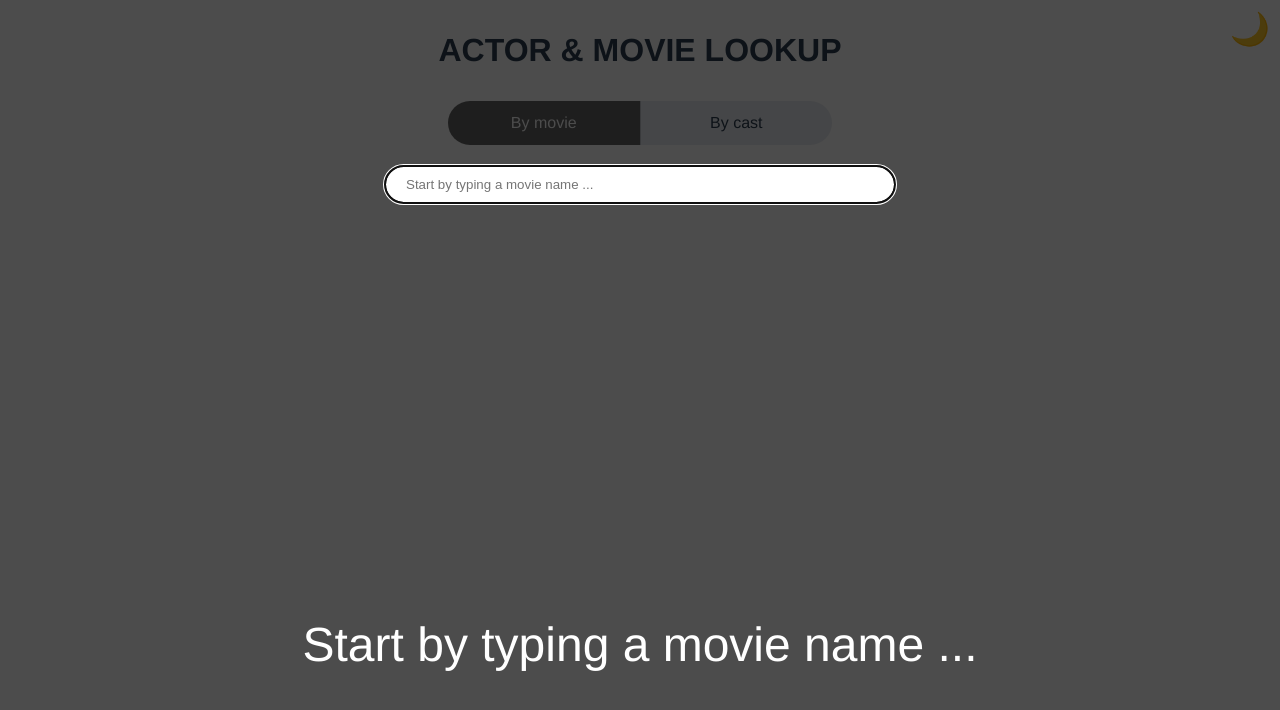
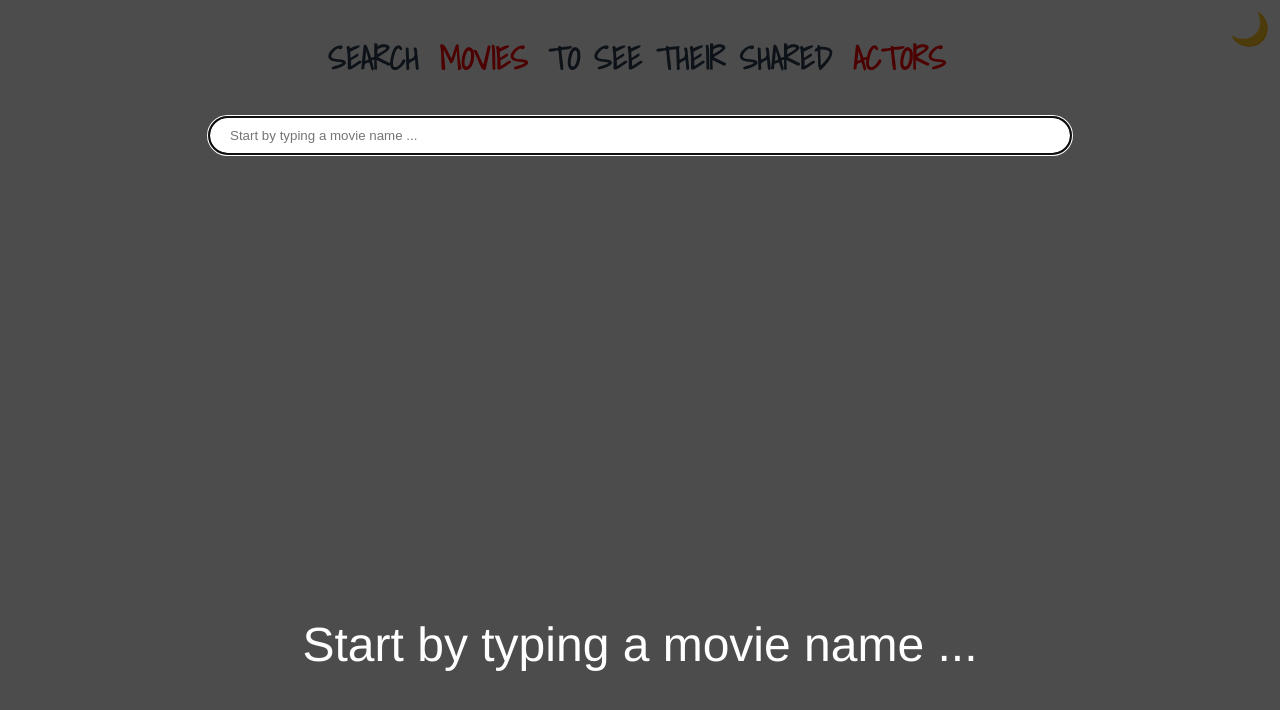
Before and after one commit to bureson/actor-lookup, a Vue app: page / in a window 1280 px wide. Shown: the top 710 px of the page. Built offline with nearby package versions, Linux system fonts and the light colour scheme.

Commit message:
UX refresh

```diff
--- a/src/App.vue
+++ b/src/App.vue
@@ -1,5 +1,11 @@
 <template>
-  <SearchForm />
+  <div :class='["vue-app", { "dark": this.darkMode }]'>
+    <div class='dark-mode-switch'>
+      <a href='#' v-if='darkMode' @click='toggleDarkMode'>☀️</a>
+      <a href='#' v-else @click='toggleDarkMode'>🌙</a>
+    </div>
+    <SearchForm />
+  </div>
 </template>
 
 <script>
@@ -9,11 +15,24 @@
     name: 'App',
     components: {
       SearchForm
+    },
+    data() {
+      const darkMode = window.matchMedia && window.matchMedia('(prefers-color-scheme: dark)').matches;
+      return {
+        darkMode
+      };
+    },
+    methods: {
+      toggleDarkMode () {
+        this.darkMode = !this.darkMode;
+      }
     }
   }
 </script>
 
 <style>
+  @import url('https://fonts.googleapis.com/css2?family=Shadows+Into+Light&display=swap');
+
   #app {
     font-family: Avenir, Helvetica, Arial, sans-serif;
     -webkit-font-smoothing: antialiased;
@@ -36,6 +55,13 @@
   h1 {
     margin: 0;
     padding: 1em;
+    font-family: "Shadows Into Light", cursive;
+    font-weight: 700;
+    font-style: normal;
+  }
+  h1 span {
+    color: #f00;
+    cursor: pointer;
   }
   .dark h1,
   .dark h2,
@@ -44,4 +70,21 @@
   .dark li {
     color: #fff;
   }
+  .vue-app {
+    background: #fff;
+    transition: background 1s;
+    min-height: 100%;
+  }
+  .vue-app.dark {
+    background: #333;
+  }
+  .dark-mode-switch {
+    position: absolute;
+    top: 10px;
+    right: 10px;
+    font-size: 2em;
+  }
+  .dark-mode-switch a {
+    text-decoration: none;
+  }
 </style>
--- a/src/components/CastThumb.vue
+++ b/src/components/CastThumb.vue
@@ -1,14 +1,27 @@
 <template>
-  <li :class='["cast-member", { "clickable": this.click }]' @click='this.select'>
+  <li :class='["cast-member", { "clickable": this.click, "search-result": this.searchResult }]' @click='this.select'>
     <div class='cast-avatar' :style='{ backgroundImage: `url(https://image.tmdb.org/t/p/w200/${cast.profile_path})`}' />
-    {{cast.name}}
+    <div class='cast-title'>{{cast.name}}</div>
   </li>
 </template>
 
 <script>
   export default {
     name: 'CastThumb',
-    props: ['cast', 'click'],
+    props: {
+      click: {
+        type: Function,
+        required: true
+      },
+      cast: {
+        type: Object,
+        required: true
+      },
+      searchResult: {
+        type: Boolean,
+        required: false
+      }
+    },
     methods: {
       select() {
         if (this.click) this.click(this.cast);
@@ -24,12 +37,21 @@
     height: 140px;
     vertical-align: top;
     overflow: hidden;
-    margin: 0 10px 10px;
+    padding: 10px;
+  }
+  .cast-member.search-result {
+    height: 50px;
+    width: calc(100% - 20px);
+    display: block;
+    text-align: left;
+  }
+  .cast-member.search-result:hover {
+    background: #eee;
   }
   .cast-member.clickable {
     cursor: pointer;
   }
-  .cast-avatar {
+  .cast-member .cast-avatar {
     width: 75px;
     height: 75px;
     background-color: #999;
@@ -38,4 +60,20 @@
     margin-bottom: 10px;
     border-radius: 50%;
   }
+  .cast-member.search-result .cast-avatar {
+    color: #fff;
+    display: inline-block;
+    margin-bottom: 20px;
+    width: 50px;
+    height: 50px;
+    line-height: 150px;
+  }
+  .cast-member.search-result .cast-title {
+    display: inline-block;
+    vertical-align: top;
+    color: #000;
+    height: 50px;
+    margin: 0 0 0 10px;
+    line-height: 50px;
+  }
 </style>
--- a/src/components/MovieThumb.vue
+++ b/src/components/MovieThumb.vue
@@ -1,18 +1,34 @@
 <template>
-  <li :class='["movie-item", { "clickable": this.click }]' @click='this.select'>
+  <li :class='["movie-item", { "clickable": this.click, "search-result": this.searchResult }]' @click='this.select'>
     <div class='movie-avatar' :style='{ backgroundImage: `url(https://image.tmdb.org/t/p/w500/${movie.poster_path})`}'>
       <span v-if='missingPoster'>{{initialLetter}}</span>
     </div>
-    {{movie.original_title}} ({{releaseYear}})
+    <div class="movie-title">
+      {{movie.original_title}} ({{releaseYear}})
+    </div>
   </li>
 </template>
 
 <script>
   export default {
     name: 'MovieThumb',
-    props: ['click', 'movie'],
+    props: {
+      click: {
+        type: Function,
+        required: true
+      },
+      movie: {
+        type: Object,
+        required: true
+      },
+      searchResult: {
+        type: Boolean,
+        required: false
+      }
+    },
     computed: {
       initialLetter () {
+        console.log(this.listed);
         return this.movie.original_title.split('')[0].toUpperCase();
       },
       missingPoster () {
@@ -33,27 +49,53 @@
 
 <style>
   .movie-item {
+    vertical-align: top;
+    overflow: hidden;
+    height: 225px;
+    width: 150px;
+    padding: 10px;
     display: inline-block;
-    vertical-align: top;
-    height: 225px;
-    overflow: hidden;
-    width: 150px;
-    margin: 10px;
+  }
+  .movie-item.search-result {
+    height: 50px;
+    width: calc(100% - 20px);
+    display: block;
+    text-align: left;
+  }
+  .movie-item.search-result:hover {
+    background: #eee;
   }
   .movie-item.clickable {
     cursor: pointer;
   }
-  .movie-avatar {
+  .movie-item .movie-avatar {
     width: 150px;
     height: 150px;
     line-height: 150px;
     font-size: 90px;
     font-weight: 500;
-    color: #fff;
     background-color: #999;
     background-size: cover;
     background-position: center;
     border-radius: 50%;
+  }
+  .movie-item .movie-title {
+    margin: 20px 0 0;
+  }
+  .movie-item.search-result .movie-avatar {
+    color: #fff;
+    display: inline-block;
     margin-bottom: 20px;
+    width: 50px;
+    height: 50px;
+    line-height: 150px;
+  }
+  .movie-item.search-result .movie-title {
+    display: inline-block;
+    vertical-align: top;
+    color: #000;
+    height: 50px;
+    margin: 0 0 0 10px;
+    line-height: 50px;
   }
 </style>
--- a/src/components/SearchForm.vue
+++ b/src/components/SearchForm.vue
@@ -1,40 +1,56 @@
 <template>
-  <div :class='["container", { "tutorial": this.tutorial, "dark": this.darkMode }]' @click='resetTutorialTimeout' @keydown='resetTutorialTimeout'>
-    <h1>ACTOR &amp; MOVIE LOOKUP</h1>
+  <div :class='["container", { "tutorial": this.tutorial }]' @click='resetTutorialTimeout' @keydown='resetTutorialTimeout'>
+    <h1 @click="swap">
+      SEARCH
+      <Transition name="swap" mode="out-in">
+        <span :key="order[0]" class="word">{{ order[0] }}</span>
+      </Transition>
+      TO SEE THEIR SHARED
+      <Transition name="swap" mode="out-in">
+        <span :key="order[1]" class="word">{{ order[1] }}</span>
+      </Transition>
+    </h1>
 
     <TutorialVeil :tutorial='tutorial' />
-    <TabSwitch :selectedTab='selectedTab' :click='selectTab' />
 
-    <div class='dark-mode-switch'>
-      <a href='#' v-if='darkMode' @click='toggleDarkMode'>☀️</a>
-      <a href='#' v-else @click='toggleDarkMode'>🌙</a>
-    </div>
-
+    <div class='search-dropdown' ref="dropdownRef">
       <div class='input-container'>
-      <input class='search-input' v-model='search' @keydown='triggerSearch' :placeholder='placeholder' autofocus />
+        <input class='search-input' v-model='search' @keydown='triggerSearch' @focus="isOpen = true" :placeholder='placeholder' autofocus />
         <LoadingSpinner v-if='loading' />
         <img v-if='!loading && search' src='../assets/close.png' @click='clearSearch' />
       </div>
 
-    <div :class='["half-width", { "single": movieList.length === 0 && castList.length === 0 }]'>
-      <div v-if='suggestMovieList.length > 0'>
-        <h2>Choose from the search results</h2>
+      <div v-show="isOpen && (suggestMovieList.length || suggestCastList.length)" class='dropdown'>
+        <div class="dropdown-scroll">
+          <div v-if="suggestMovieList.length">
             <ul>
-          <MovieThumb v-for='movie in suggestMovieList' :key='movie.id' :movie='movie' :click='selectMovie' />
+              <MovieThumb
+                v-for="movie in suggestMovieList"
+                :key="movie.id"
+                :movie="movie"
+                :searchResult="true"
+                :click="selectMovie"
+              />
             </ul>
           </div>
 
-      <div v-if='suggestCastList.length > 0'>
-        <h2>Choose from the search results</h2>
+          <div v-if="suggestCastList.length">
             <ul>
-          <CastThumb v-for='cast in suggestCastList' :key='cast.id' :cast='cast' :click='selectCast' />
+              <CastThumb
+                v-for="cast in suggestCastList"
+                :key="cast.id"
+                :cast="cast"
+                :searchResult="true"
+                :click="selectCast"
+              />
             </ul>
           </div>
         </div>
+      </div>
+    </div>
 
-    <div :class='["half-width", { "single": suggestMovieList.length === 0 && suggestCastList.length === 0 }]'>
+    <div class='overview'>
       <div v-if='movieList.length > 0'>
-        <h2>Selected movies</h2>
         <ul>
           <MovieThumb v-for='movie in movieList' :key='movie.id' :movie='movie' :click='deselectMovie' />
         </ul>
@@ -44,7 +60,6 @@
       </div>
 
       <div v-if='castList.length > 0'>
-        <h2>Selected cast</h2>
         <ul>
           <CastThumb v-for='cast in castList' :key='cast.id' :cast='cast' :click='deselectCast' />
         </ul>
@@ -83,7 +98,6 @@
   import CastThumb from './CastThumb.vue';
   import LoadingSpinner from './LoadingSpinner.vue';
   import MovieThumb from './MovieThumb.vue';
-  import TabSwitch from './TabSwitch.vue';
   import TextDropdown from './TextDropdown.vue';
   import TutorialVeil from './TutorialVeil.vue';
 
@@ -92,7 +106,6 @@
       CastThumb,
       LoadingSpinner,
       MovieThumb,
-      TabSwitch,
       TextDropdown,
       TutorialVeil
     },
@@ -137,18 +150,18 @@
       }
     },
     data() {
-      const darkMode = window.matchMedia && window.matchMedia('(prefers-color-scheme: dark)').matches;
       const movieSortDirectionList = ['descending', 'ascending'];
       const movieSortList = ['relevance', 'year', 'name'];
       return {
         loading: false,
         castList: [],
-        darkMode,
+        isOpen: false,
         movieList: [],
         movieSortDirection: movieSortDirectionList[0],
         movieSortDirectionList,
         movieSort: movieSortList[0],
         movieSortList,
+        order: ['MOVIES', 'ACTORS'],
         search: '',
         searchTimeout: null,
         selectedTab: 'movie',
@@ -159,9 +172,13 @@
       };
     },
     mounted() {
+      document.addEventListener('click', this.handleClickOutside);
       this.tutorialTimeout = setTimeout(() => {
         this.tutorial = true;
       }, 4000);
+    },
+    beforeUnmount() {
+      document.removeEventListener('click', this.handleClickOutside);
     },
     updated () {
       // any logging comes here
@@ -169,12 +186,19 @@
     methods: {
       clearSearch () {
         this.search = '';
+        this.suggestCastList = [];
+        this.suggestMovieList = [];
       },
       deselectCast (cast) {
         this.castList = this.castList.filter(item => item.id !== cast.id);
       },
       deselectMovie (movie) {
         this.movieList = this.movieList.filter(item => item.id !== movie.id);
+      },
+      handleClickOutside (e) {
+        if (!this.$refs.dropdownRef?.contains(e.target)) {
+          this.isOpen = false
+        }
       },
       movieSortSelect (option) {
         this.movieSort = option;
@@ -189,6 +213,7 @@
       },
       triggerSearch () {
         this.tutorial = false;
+        this.isOpen = true;
         if (this.searchTimeout) {
           clearTimeout(this.searchTimeout);
           this.searchTimeout = null;
@@ -214,6 +239,7 @@
         this.loading = true;
         return invokeFunction('getMovieForPersonId', { personId: cast.id }).then(response => {
           this.loading = false;
+          this.isOpen = false;
           if (this.selectedTab === 'movie') this.selectTab('cast');
           this.castList.push({ ...cast, cast: response.data.cast });
         });
@@ -223,22 +249,24 @@
         this.loading = true;
         return invokeFunction('getCastForMovieId', { movieId: movie.id }).then(response => {
           this.loading = false;
+          this.isOpen = false;
           if (this.selectedTab === 'cast') this.selectTab('movie');
           this.movieList.push({ ...movie, cast: response.data.cast });
         });
       },
       selectTab (tab) {
-        if (this.selectedTab !== tab) {
         this.castList = [];
         this.movieList = [];
         this.search = '';
         this.selectedTab = tab;
         this.suggestCastList = [];
         this.suggestMovieList = [];
-        }
       },
-      toggleDarkMode () {
-        this.darkMode = !this.darkMode;
+      swap () {
+        const tabList = ['movie', 'cast'];
+        const [tab] = tabList.filter(tab => tab !== this.selectedTab);
+        this.order.reverse();
+        this.selectTab(tab);
       }
     }
   }
@@ -246,27 +274,13 @@
 
 <style>
   .container {
-    background: #fff;
-    width: 100%;
+    max-width: 960px;
     min-height: 100%;
-    transition: background 1s;
-  }
-  .container.dark {
-    background: #333;
-  }
-  .dark-mode-switch {
-    position: absolute;
-    top: 10px;
-    right: 10px;
-    font-size: 2em;
-  }
-  .dark-mode-switch a {
-    text-decoration: none;
+    margin: 0 auto;
   }
   .input-container {
     z-index: 3;
     position: relative;
-    width: 70%;
     margin: 0 auto;
   }
   .input-container img {
@@ -286,22 +300,63 @@
   .tutorial .input-container .search-input {
     border: 2px solid #000;
   }
-  .half-width {
-    display: inline-block;
-    vertical-align: top;
-    min-height: 20px;
-    width: 45%;
-    margin: 0 2.5%;
-  }
-  .half-width.single {
-    width: 95%;
-  }
   .flip-list-move {
     transition: transform 1s;
   }
-  @media (min-width:600px)  {
-    .input-container {
-      width: 40%;
+  .search-dropdown {
+    position: relative;
+    width: 90%;
+    margin: 0 auto;
   }
+  .dropdown {
+    position: absolute;
+    top: 100%;
+    left: 0;
+    right: 0;
+
+    background: white;
+    border: 1px solid #ddd;
+    border-radius: 20px;
+    z-index: 10;
+
+    overflow: hidden;
+  }
+  .dropdown-scroll {
+    max-height: 400px;
+    overflow-y: auto;
+  }
+  .dropdown ul {
+    margin: 0;
+    padding: 0;
+    list-style: none;
+  }
+  .overview {
+    margin-top: 20px;
+  }
+  .word {
+    display: inline-block;
+    margin: 0 0.2em;
+  }
+  .swap-enter-active,
+  .swap-leave-active {
+    transition: all 0.4s ease;
+    position: relative;
+    display: inline-block;
+  }
+  .swap-enter-from {
+    opacity: 0;
+    transform: translateY(-0.5em);
+  }
+  .swap-enter-to {
+    opacity: 1;
+    transform: translateY(0);
+  }
+  .swap-leave-from {
+    opacity: 1;
+    transform: translateY(0);
+  }
+  .swap-leave-to {
+    opacity: 0;
+    transform: translateY(0.5em);
   }
 </style>
--- a/src/components/TabSwitch.vue
+++ /dev/null
@@ -1,64 +0,0 @@
-<template>
-  <div class='tabs-container'>
-    <ul>
-      <li :class='[{"active": tab === this.selectedTab}]' v-for='tab in tabList' :key='tab' @click='() => this.click(tab)'>
-        By {{tab}}
-      </li>
-    </ul>
-  </div>
-</template>
-
-<script>
-  export default {
-    name: 'TabSwitch',
-    props: ['selectedTab', 'click'],
-    data() {
-      return {
-        tabList: ['movie', 'cast']
-      };
-    }
-  }
-</script>
-
-<style>
-  .tabs-container {
-    margin: 0 auto 20px;
-    width: 70%;
-  }
-  .tabs-container ul {
-    display: flex;
-    justify-content: center;
-  }
-  .tabs-container ul li {
-    width: 50%;
-    text-align: center;
-    background: #e9ecf1;
-    border-right: 1px solid #c1c4c9;
-    padding: 13px 15px;
-    cursor: pointer;
-    transition: all 0.2s ease;
-  }
-  .dark .tabs-container ul li {
-    color: #000;
-  }
-  .tabs-container ul li:first-child{
-    border-top-left-radius: 25px;
-    border-bottom-left-radius: 25px;
-  }
-  .tabs-container ul li:last-child{
-    border-right: 0px;
-    border-top-right-radius: 25px;
-    border-bottom-right-radius: 25px;
-  }
-  .tabs-container ul li:hover,
-  .tabs-container ul li.active {
-    background: #666;
-    color: #fff;
-  }
-  @media (min-width:600px)  {
-    .tabs-container {
-      margin: 0 auto 20px;
-      width: 30%;
-    }
-  }
-</style>
```
Lines whose indentation alone changed are shown as unchanged.
